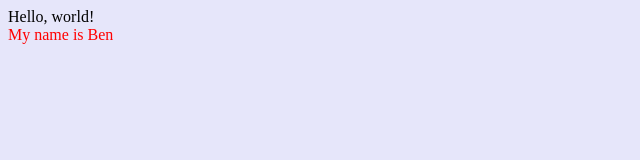
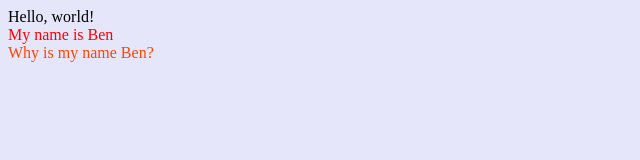
Before and after one commit to ben-ballinger/learn-github, a plain HTML site: page index.html in a window 1280 px wide. Shown: the whole page, without its empty margins (0-640 px from the left). Drawn offline with Linux system fonts and the light colour scheme.

Commit message:
added question to html body

```diff
--- a/index.html
+++ b/index.html
@@ -8,6 +8,7 @@
 
     <div>Hello, world!</div>
     <div class="name">My name is Ben</div>
+    <div class="why"> Why is my name Ben?</div>
 
 </body>
 </html>
--- a/style.css
+++ b/style.css
@@ -5,3 +5,7 @@ body {
 .name {
     color: red;
 }
+
+.why {
+    color: orangered;
+}
```
